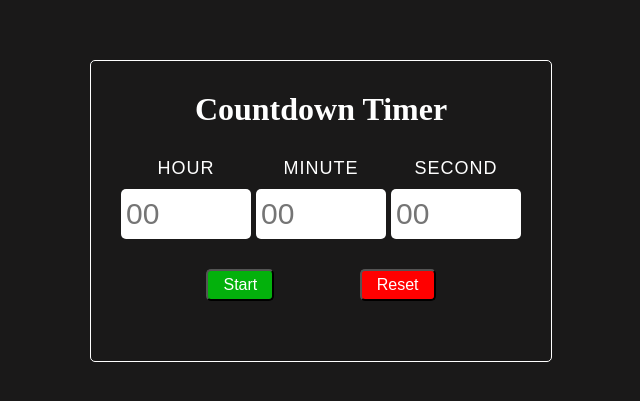
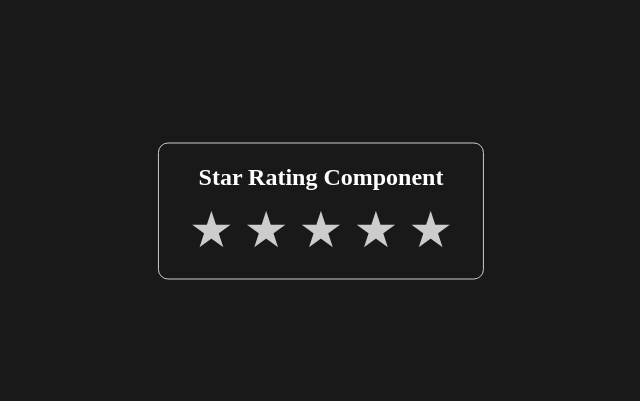
Before and after one commit to ShivWK/Machine-Coding-Round-Questions, a React (Vite) app: page / in a window 1280 px wide. Shown: the part 189-590 px from the top of the page, without its empty margins (319-959 px from the left). Built offline with nearby package versions, Linux system fonts and the light colour scheme.

Commit message:
Create star rating component

```diff
--- a/src/App.jsx
+++ b/src/App.jsx
@@ -6,7 +6,8 @@
 // import AutoCompleteParent from "./components/autocomplete/AutoCompleteParent"
 // import AccordionParent from "./components/accordion/accordionParent"
 // import Otp from "./components/otp/OtpComponent"
-import Timer from "./components/timer/Timer"
+// import Timer from "./components/timer/Timer";
+import StarRating from "./components/star_rating/StarRating";
 
 function App() {
   return (
@@ -18,7 +19,8 @@ function App() {
     // <AutoCompleteParent />
     // <AccordionParent />
     // <Otp count={4} onComplete={(otp) => {console.log(otp)}} />
-    <Timer />
+    // <Timer />
+    <StarRating value={0} onChange={(value) => {console.log(value)}} count={5} />
   )
 }
 
--- /dev/null
+++ b/src/Components/star_rating/StarRating.jsx
@@ -0,0 +1,54 @@
+import { useState } from 'react';
+import "./styles.css";
+
+const NUMBER_OF_STARS = 5;
+
+function StarRating({ value = 0, onChange, count = NUMBER_OF_STARS }) {
+  const [clickedValue, setClickedValue] = useState(value - 1);
+  const [hoveredValue, setHoveredValue] = useState(-1);
+
+  const stars = new Array(count).fill(0);
+
+  const handleMouseEnter = (index) => {
+    setHoveredValue(index);
+  }
+
+  const clickHandler = (index) => {
+    setClickedValue(index);
+    onChange(index + 1);
+  }
+
+  return (
+    <div className='star-rating-parent'>
+      <h1>Star Rating Component</h1>
+
+      <div className="star-rating-container">
+        {stars.map((_, index) => {
+          let className = "";
+
+          if (index <= clickedValue) {
+            className = "active";
+          }
+
+          if (index <= hoveredValue) {
+            className += " hovered";
+          }
+
+          return (
+            <span
+              key={index}
+              className={`star ${className}`}
+              onClick={() => clickHandler(index)}
+              onMouseEnter={() => handleMouseEnter(index)}
+              onMouseLeave={() => setHoveredValue(-1)}
+            >
+              &#9733;
+            </span>
+          )
+        })}
+      </div>
+    </div>
+  )
+}
+
+export default StarRating;
--- /dev/null
+++ b/src/Components/star_rating/styles.css
@@ -0,0 +1,44 @@
+.star-rating-parent {
+    position: absolute;
+    top: 50%;
+    left: 50%;
+    transform: translate(-50%, -50%);
+    display: flex;
+    flex-direction: column;
+    align-items: center;
+    gap: 10px;
+    padding: 20px 30px;
+    border: 1px solid #ccc;
+    border-radius: 10px;
+}
+
+.star-rating-parent h1 {
+    margin: 0;
+    font-size: 24px;
+    color: white;
+}
+
+.star-rating-container {
+    display: flex;
+    gap: 10px;
+    align-items: center;
+}
+
+.star {
+    font-size: 50px;
+    color: #ccc;
+    cursor: pointer;
+    transition: color 0.2s ease;
+}
+
+.active {
+    color: #ddca23;
+}
+
+.hovered {
+    color: #ddeb1e;
+}
+
+.active.hovered {
+    color: #ddca23;
+}
```
